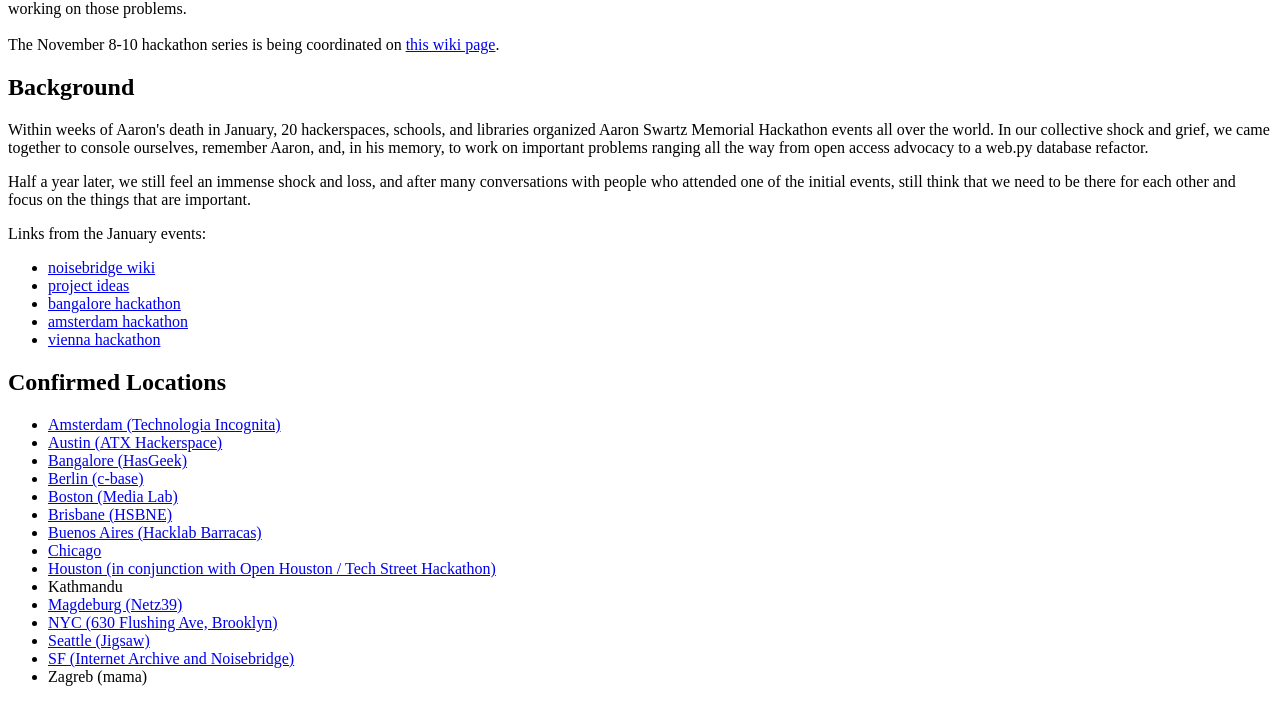
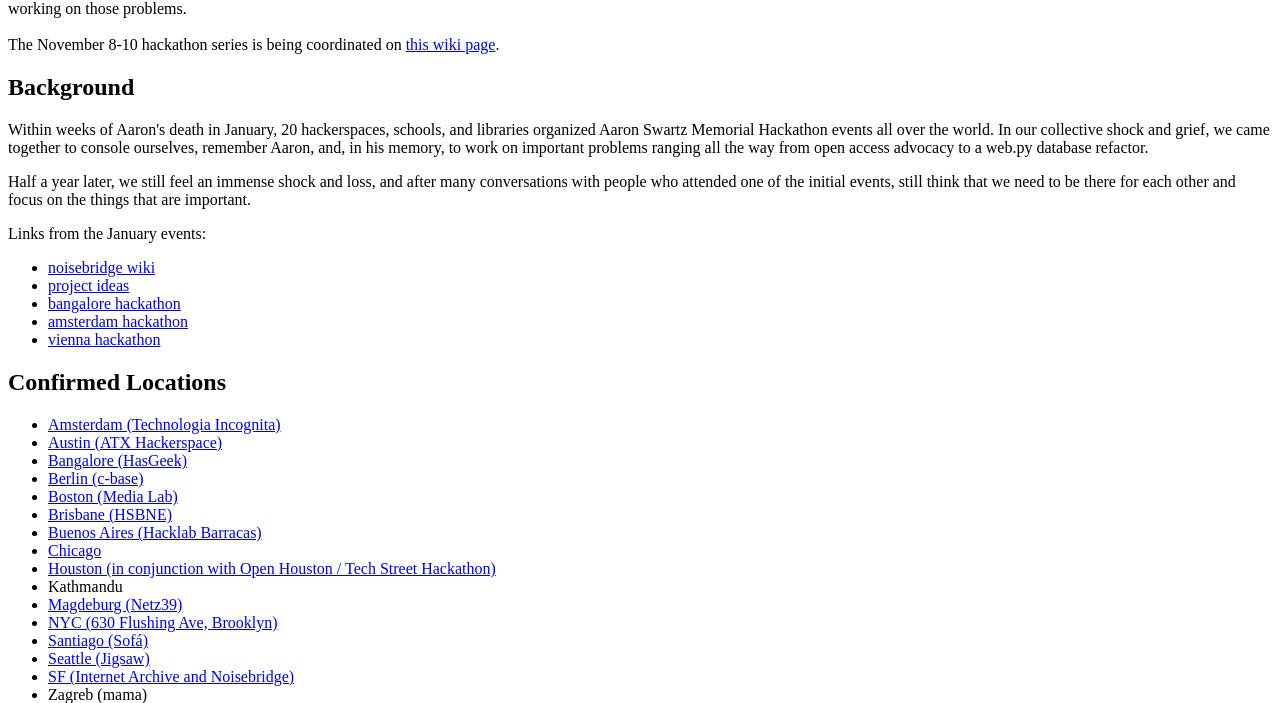
Before and after one commit to aaronswartzhackathon/aaronswartzhackathon.org, a plain HTML site: page index.html in a window 1280 px wide. Shown: the part 102-805 px from the top of the page. Drawn offline with Linux system fonts and the light colour scheme.

Commit message:
Santiago

```diff
--- a/index.html
+++ b/index.html
@@ -60,6 +60,8 @@ Links from the January events:
 
     <li><a href="http://nyc.aaronswartzhackathon.org">NYC (630 Flushing Ave, Brooklyn)</a>
 
+    <li><a href="http://lab.libr3.org/index.php/noticias/3-hackathon-por-el-conocimiento-libre-y-en-memoria-de-aaron-swartz">Santiago (Sofá)</a>
+
     <li><a href="http://www.meetup.com/Code-for-Seattle/events/146815212/">Seattle (Jigsaw)</a>
 
     <li><a href="https://www.noisebridge.net/wiki/Worldwide_Aaron_Swartz_Memorial_Hackathon_Series#San_Francisco">SF (Internet Archive and Noisebridge)</a>
```
